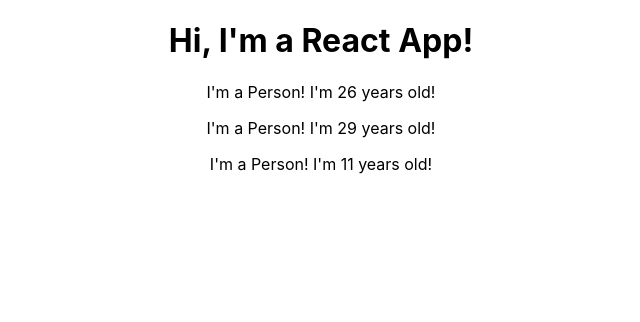
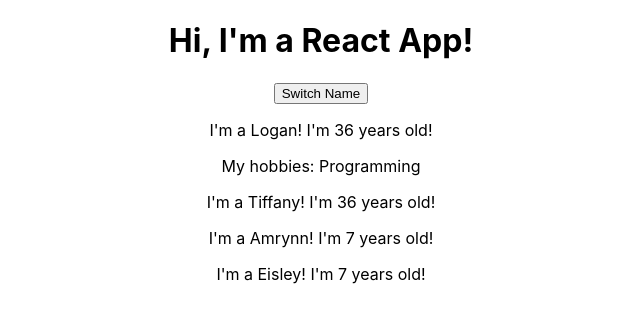
Before and after one commit to lwood54/React-16-6_MaxS, a React (Create React App) app in the folder react-complete-guide/: page / in a window 1280 px wide. Shown: the top 322 px of the page, without its empty margins (319-959 px from the left). Built offline with nearby package versions, Linux system fonts and the light colour scheme.

Commit message:
changing state and props

```diff
--- a/react-complete-guide/src/App.js
+++ b/react-complete-guide/src/App.js
@@ -3,13 +3,50 @@ import './App.css';
 import Person from './Person/Person';
 
 class App extends Component {
+  state = {
+    persons: [
+      { name: 'Logan', age: 36 },
+      { name: 'Tiffany', age: 36 },
+      { name: 'Amrynn', age: 7 },
+      { name: 'Eisley', age: 7 }
+    ]
+  };
+
+  switchNameHandler = () => {
+    // console.log('switchNameHandler was clicked');
+    this.setState({
+      persons: [
+        { name: 'Logan James', age: 36 },
+        { name: 'Tiffany Annette', age: 36 },
+        { name: 'Amrynn Elise', age: 7 },
+        { name: 'Eisley Quinn', age: 7 }
+      ]
+    });
+  };
+
   render() {
     return (
       <div className="App">
         <h1>Hi, I'm a React App!</h1>
-        <Person />
-        <Person />
-        <Person />
+        <button onClick={this.switchNameHandler}>Switch Name</button>
+        <Person
+          name={this.state.persons[0].name}
+          age={this.state.persons[0].age}
+        >
+          My hobbies: Programming
+        </Person>
+        <Person
+          name={this.state.persons[1].name}
+          age={this.state.persons[1].age}
+        />
+        <Person
+          name={this.state.persons[2].name}
+          age={this.state.persons[2].age}
+        />
+        <Person
+          name={this.state.persons[3].name}
+          age={this.state.persons[3].age}
+        />
       </div>
     );
   }
--- a/react-complete-guide/src/Person/Person.js
+++ b/react-complete-guide/src/Person/Person.js
@@ -1,7 +1,14 @@
 import React from 'react';
 
-const person = () => {
-  return <p>I'm a Person! I'm {Math.floor(Math.random() * 30)} years old!</p>;
+const person = props => {
+  return (
+    <div>
+      <p>
+        I'm a {props.name}! I'm {props.age} years old!
+      </p>
+      <p>{props.children}</p>
+    </div>
+  );
 };
 
 export default person;
```
